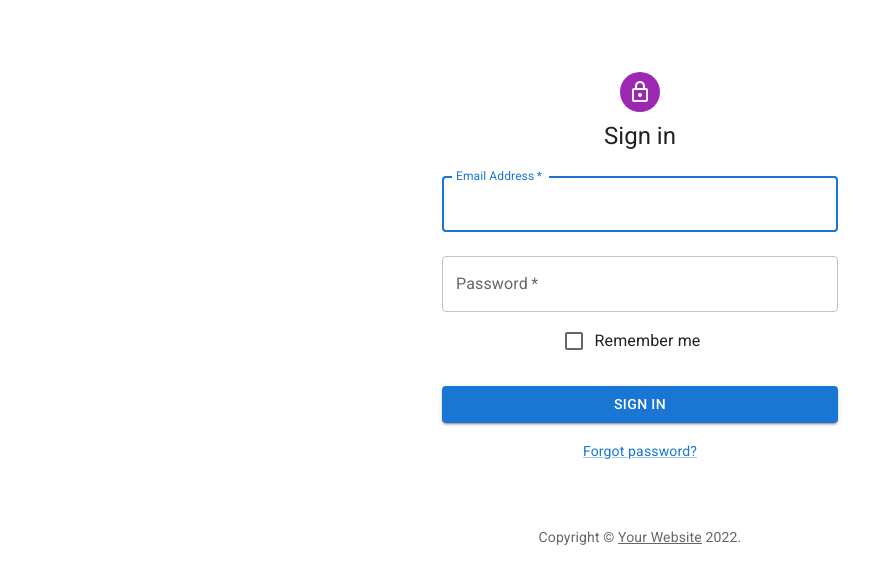
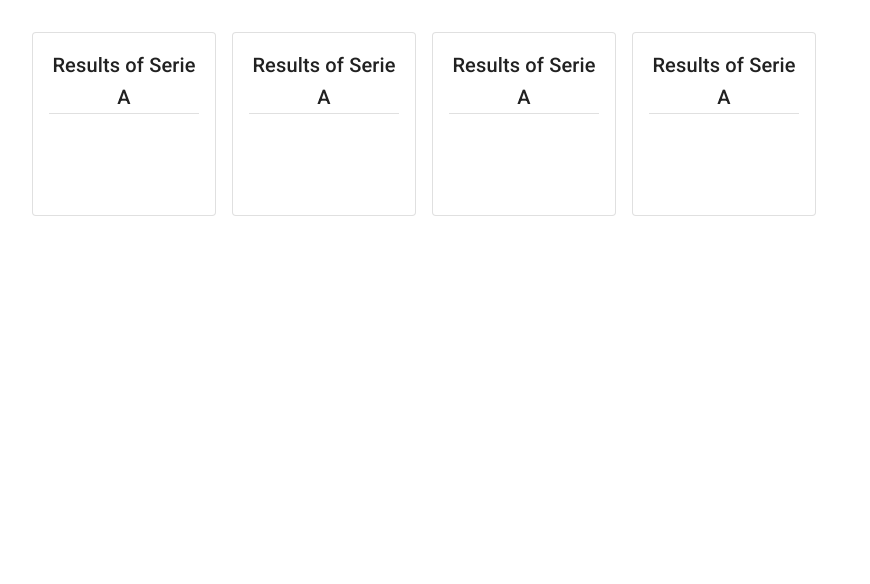
Before and after one commit to GabrieleGioetto/WebIntAssignment3, a React (Create React App) app: page / in a window 1280 px wide. Shown: the top 584 px of the page, without its empty margins (0-870 px from the left). Built offline with nearby package versions, Linux system fonts and the light colour scheme.

Commit message:
started creating cards

```diff
--- a/src/App.css
+++ b/src/App.css
@@ -1,11 +1,10 @@
 .App {
   text-align: center;
+  padding: 2em;
 }
 
-.paper {
-  padding: 1em;
-  text-align: "center";
-  background-color: aqua;
+.chooseNews > * {
+  margin-bottom: 2em;
 }
 
 .circularButton {
@@ -23,7 +22,7 @@
   cursor: pointer;
   border: none;
   width: 100%;
-  margin: 0 1em 0 1em;
+  margin: 0 0 0 1em;
 }
 
 .myButton:hover {
--- a/src/App.js
+++ b/src/App.js
@@ -4,13 +4,17 @@ import { useState } from "react";
 
 import { Login } from "./components/Login";
 import { Home } from "./components/Home";
+import { ChooseNews } from "./components/ChooseNews";
+import { YourNews } from "./components/YourNews";
 
 function App() {
   const [user, setUser] = useState(null);
 
   return (
     <div className="App">
-      {user ? <Home user={user} /> : <Login setUser={setUser} />}
+      {/* {user ? <Home user={user} /> : <Login setUser={setUser} />} */}
+      {/* <Home user={user} /> */}
+      <YourNews user={user} />
     </div>
   );
 }
--- a/src/components/ChooseNews.js
+++ b/src/components/ChooseNews.js
@@ -15,7 +15,7 @@ export const ChooseNews = () => {
   const [hour, setHour] = useState(null);
 
   return (
-    <>
+    <div class="chooseNews">
       <Title text={"Pick your interest!"} />
       <Grid
         container
@@ -111,6 +111,6 @@ export const ChooseNews = () => {
         </Grid>
         <Grid item xs={4} sm={4} md={4} />
       </Grid>
-    </>
+    </div>
   );
 };
--- a/src/components/Home.js
+++ b/src/components/Home.js
@@ -3,5 +3,5 @@ import { ChooseNews } from "./ChooseNews";
 import { YourNews } from "./YourNews";
 
 export const Home = ({ user }) => {
-  return user?.interests.length > 0 ? <YourNews /> : <ChooseNews />;
+  return user?.interests?.length > 0 ? <YourNews /> : <ChooseNews />;
 };
--- a/src/components/Login.js
+++ b/src/components/Login.js
@@ -15,7 +15,6 @@ import Typography from "@mui/material/Typography";
 import Container from "@mui/material/Container";
 import { createTheme, ThemeProvider } from "@mui/material/styles";
 import { SettingsInputSvideoRounded } from "@mui/icons-material";
-import usersData from "../data/users.json";
 
 function Copyright(props) {
   return (
@@ -53,8 +52,14 @@ export const Login = ({ setUser }) => {
   const handleSubmit = (event) => {
     event.preventDefault();
 
+    const usersData = require("../data/users.json");
+
+    console.log(usersData);
+
     const data = new FormData(event.currentTarget);
-    const users = usersData.filter((u) => u.mail == data.get("email"));
+    const users = usersData.filter((u) => u.mail === data.get("email"));
+
+    console.log(users);
 
     if (users.length > 0) {
       setUser(users[0]);
--- a/src/components/MyButton.js
+++ b/src/components/MyButton.js
@@ -23,7 +23,7 @@ const CustomButtonRoot = styled("button")`
   cursor: pointer;
   border: none;
   width: 100%;
-  margin: 0 1em 0 1em;
+  margin: 0 0em 0 0em;
 
   &:hover {
     background-color: ${pink[600]};
@@ -66,7 +66,7 @@ const CustomButtonRootClicked = styled("button")`
   cursor: pointer;
   border: none;
   width: 100%;
-  margin: 0 1em 0 1em;
+  margin: 0 0em 0 0em;
 
   &:hover {
     background-color: ${black[600]};
@@ -97,7 +97,7 @@ const CustomButtonRootCircular = styled("button")`
   cursor: pointer;
   border: none;
   border-radius: 50%;
-  margin: 0 1em 0 1em;
+  margin: 0 0em 0 0em;
   padding: 12px 12px;
 
   &:hover {
@@ -129,7 +129,7 @@ const CustomButtonRootCircularClicked = styled("button")`
   cursor: pointer;
   border: none;
   border-radius: 50%;
-  margin: 0 1em 0 1em;
+  margin: 0 0 0 0;
   padding: 12px 12px;
 
   &:hover {
--- /dev/null
+++ b/src/components/MyCard.js
@@ -0,0 +1,26 @@
+import * as React from "react";
+import Box from "@mui/material/Box";
+import Card from "@mui/material/Card";
+import CardActions from "@mui/material/CardActions";
+import CardContent from "@mui/material/CardContent";
+import Button from "@mui/material/Button";
+import Typography from "@mui/material/Typography";
+import Divider from "@mui/material/Divider";
+import { CardActionArea } from "@mui/material";
+
+const card = (
+  <CardActionArea>
+    <CardContent sx={{ width: 150, height: 150, wordWrap: "break-word" }}>
+      <Typography variant="h6">Results of Serie A</Typography>
+      <Divider></Divider>
+    </CardContent>
+  </CardActionArea>
+);
+
+export function MyCard() {
+  return (
+    <Box>
+      <Card variant="outlined">{card}</Card>
+    </Box>
+  );
+}
--- a/src/components/YourNews.js
+++ b/src/components/YourNews.js
@@ -1,10 +1,17 @@
 import "../App.css";
 import { Title } from "./Title";
+import { Stack } from "@mui/material";
+import { MyCard } from "./MyCard";
 
 export const YourNews = () => {
   return (
     <>
-      <Title text={"Your news!"} />
+      <Stack sx={{ overflowX: "auto" }} auto direction="row" spacing={2}>
+        <MyCard />
+        <MyCard />
+        <MyCard />
+        <MyCard />
+      </Stack>
     </>
   );
 };
--- a/src/data/users.json
+++ b/src/data/users.json
@@ -20,5 +20,11 @@
     "days": [0, 1, 2, 3, 4, 5],
     "time": "09:20",
     "duration": "400"
+  },
+  {
+    "id": 3,
+    "name": "Andrea",
+    "surname": "Ghiglione",
+    "mail": "andrea@gmail.com"
   }
 ]
```
